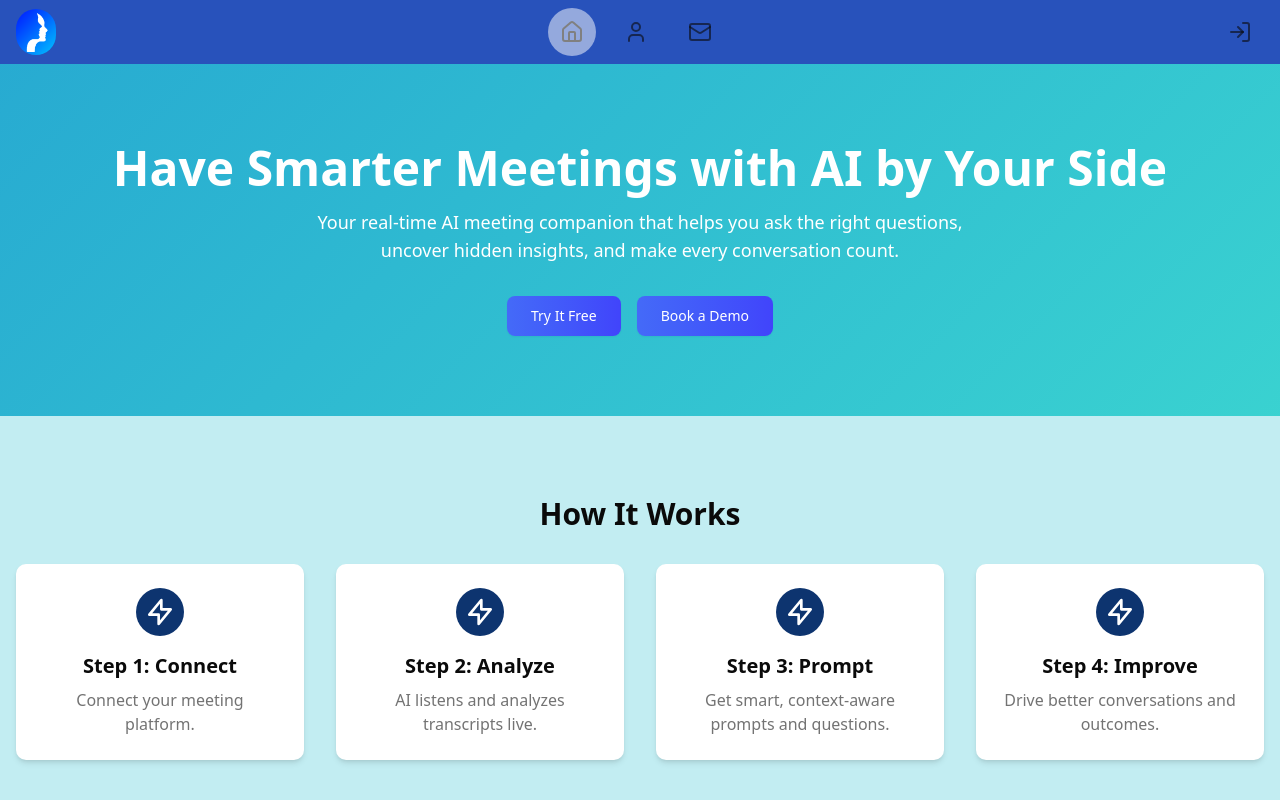
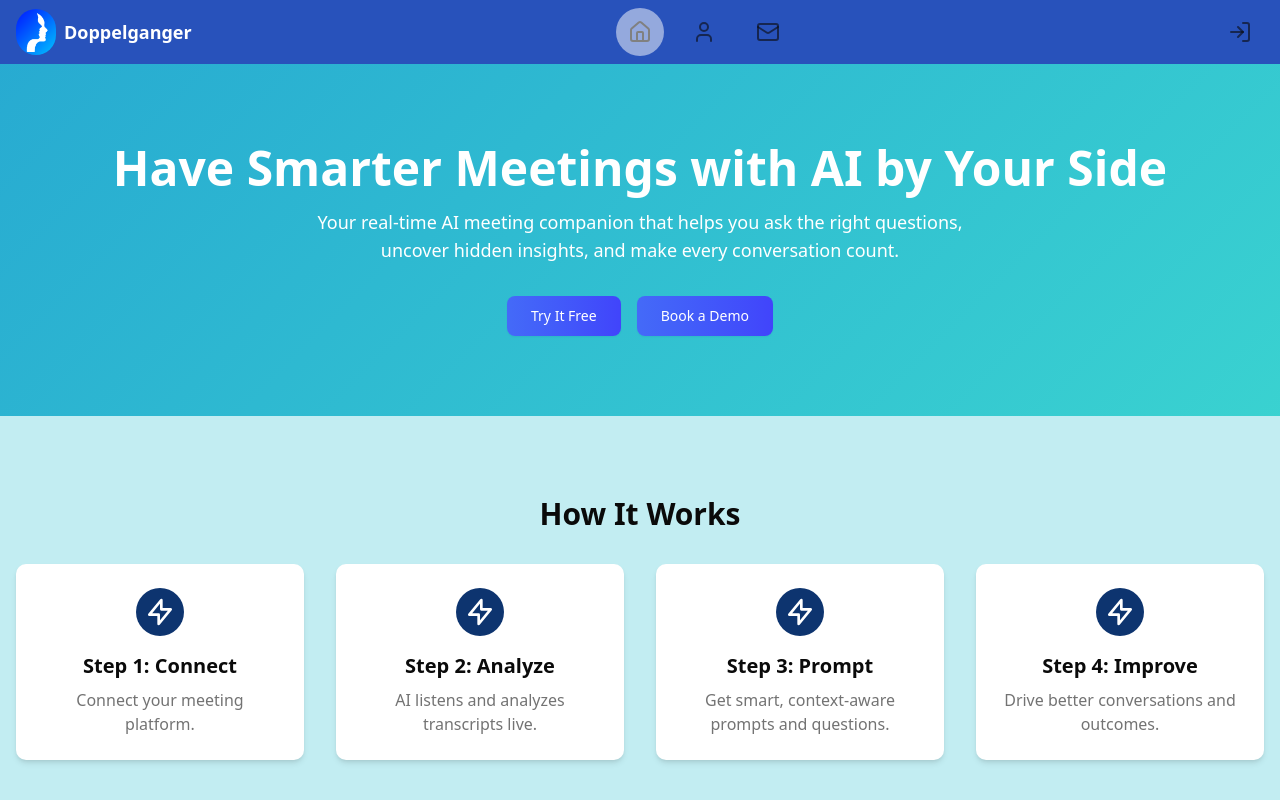
Before and after one commit to RSP0204/Doppelganger, a Next.js app in the folder frontend/: page / in a window 1280 px wide. Shown: the top 800 px of the page. Built offline with nearby package versions, Linux system fonts and the light colour scheme.

Commit message:
Doppleganger Name added next to the logo

```diff
--- a/frontend/src/components/nav-header.tsx
+++ b/frontend/src/components/nav-header.tsx
@@ -58,7 +58,7 @@ export function NavHeader() {
                 <div className="flex items-center justify-between w-full">
                 {/* Left Section: Logo */}
                 <div className="flex items-center">
-                    <Link href="/">
+                    <Link href="/" className="flex items-center space-x-2">
                         <Image
                             src="/images/logo.png"
                             alt="Doppelganger Logo"
@@ -66,6 +66,7 @@ export function NavHeader() {
                             height={40} // Equisimetric size
                             className="rounded-full"
                         />
+                        <span className="font-bold text-white text-lg">Doppelganger</span>
                     </Link>
                 </div>
 
```
